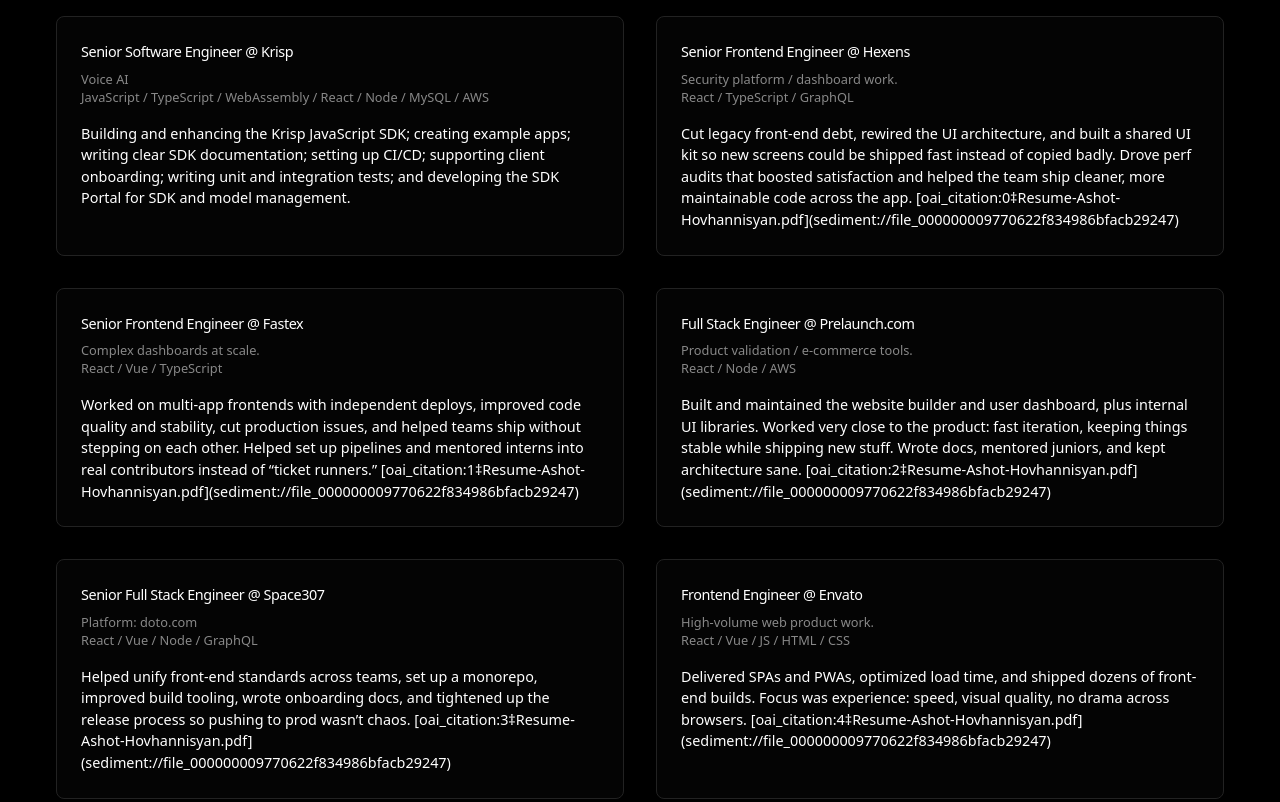
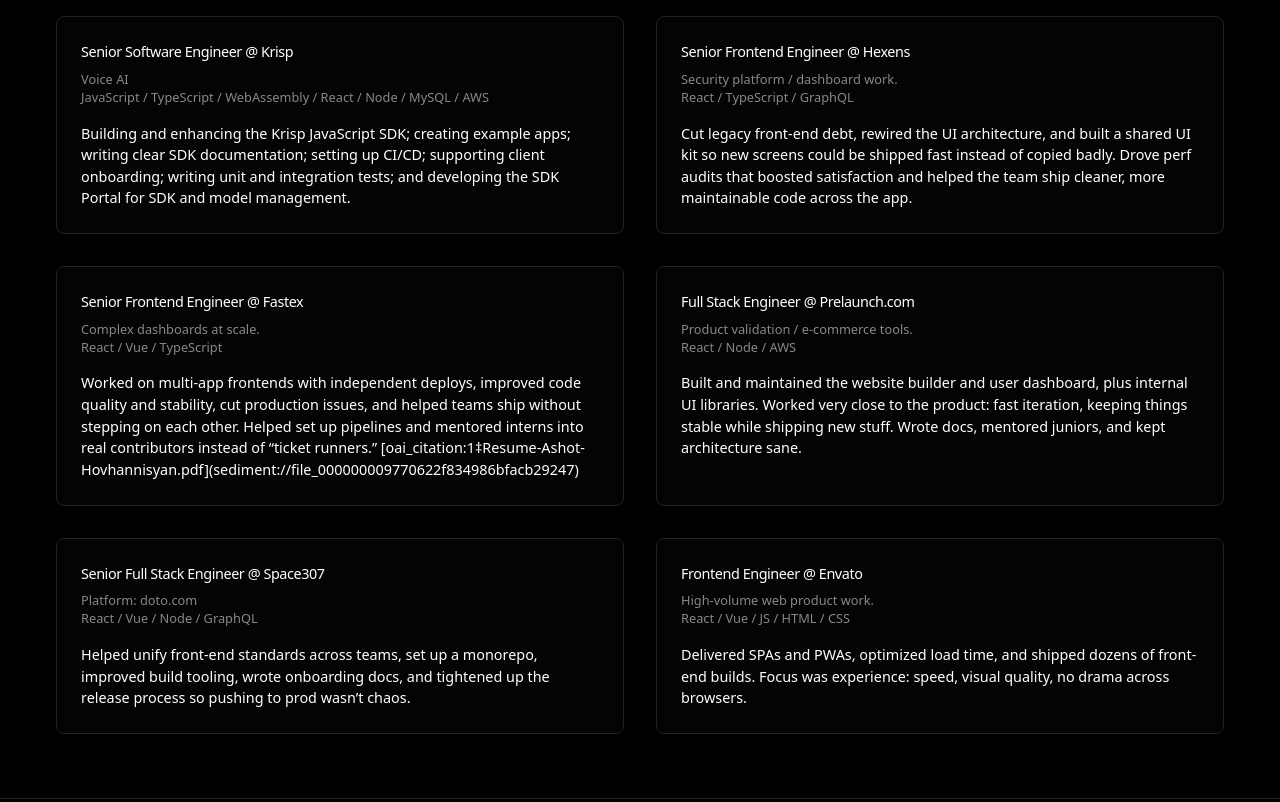
Before and after one commit to aashot/ashot, a plain HTML site: page index.html in a window 1280 px wide. Shown: the part 900-1702 px from the top of the page. Drawn offline with Linux system fonts and the light colour scheme.

Commit message:
Update index.html

```diff
--- a/index.html
+++ b/index.html
@@ -266,7 +266,7 @@
               and built a shared UI kit so new screens could be shipped
               fast instead of copied badly. Drove perf audits that
               boosted satisfaction and helped the team ship cleaner,
-              more maintainable code across the app.  [oai_citation:0‡Resume-Ashot-Hovhannisyan.pdf](sediment://file_000000009770622f834986bfacb29247)
+              more maintainable code across the app.
             </div>
           </div>
 
@@ -297,7 +297,7 @@
               Built and maintained the website builder and user dashboard,
               plus internal UI libraries. Worked very close to the product:
               fast iteration, keeping things stable while shipping new stuff.
-              Wrote docs, mentored juniors, and kept architecture sane.  [oai_citation:2‡Resume-Ashot-Hovhannisyan.pdf](sediment://file_000000009770622f834986bfacb29247)
+              Wrote docs, mentored juniors, and kept architecture sane.
             </div>
           </div>
 
@@ -311,7 +311,7 @@
             <div class="block-desc">
               Helped unify front-end standards across teams, set up a monorepo,
               improved build tooling, wrote onboarding docs, and tightened up
-              the release process so pushing to prod wasn’t chaos.  [oai_citation:3‡Resume-Ashot-Hovhannisyan.pdf](sediment://file_000000009770622f834986bfacb29247)
+              the release process so pushing to prod wasn’t chaos.
             </div>
           </div>
 
@@ -325,7 +325,7 @@
             <div class="block-desc">
               Delivered SPAs and PWAs, optimized load time, and shipped
               dozens of front-end builds. Focus was experience: speed,
-              visual quality, no drama across browsers.  [oai_citation:4‡Resume-Ashot-Hovhannisyan.pdf](sediment://file_000000009770622f834986bfacb29247)
+              visual quality, no drama across browsers.
             </div>
           </div>
         </div>
```
